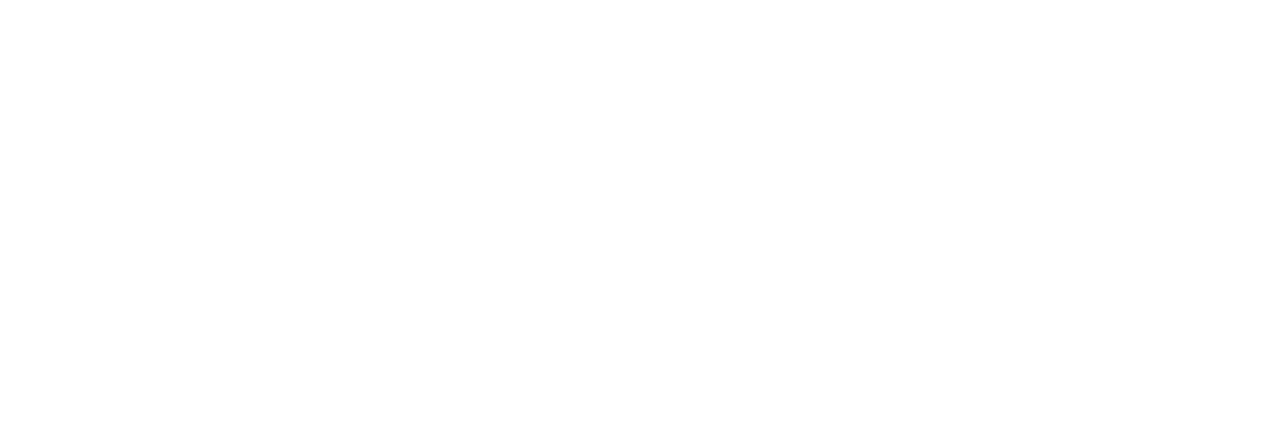
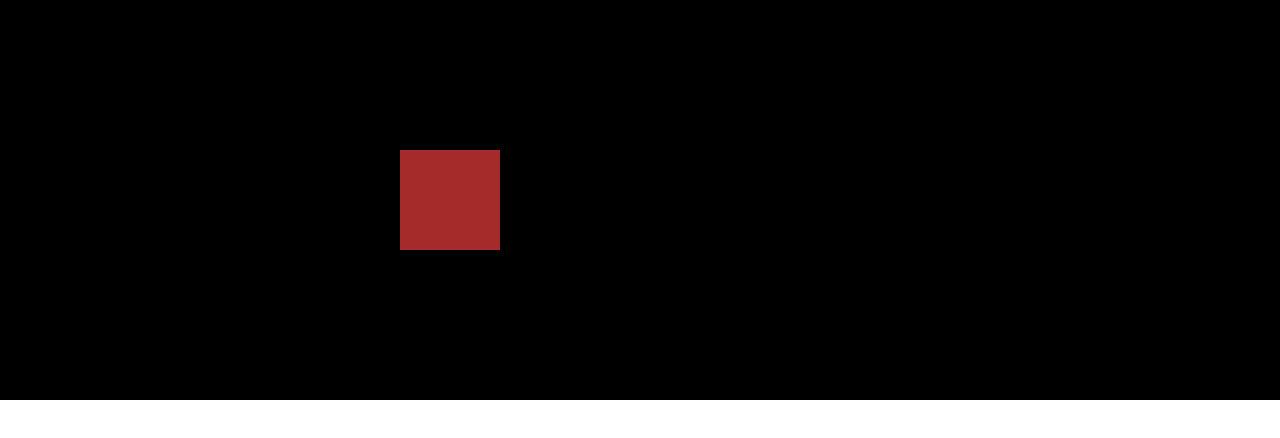
Before and after one commit to AnveshaShukla/Extra-CSS, a plain HTML site: page index.html in a window 1280 px wide. Drawn offline with Linux system fonts and the light colour scheme.

Commit message:
transitions

```diff
--- a/index.html
+++ b/index.html
@@ -8,6 +8,8 @@
     <link rel="stylesheet" href="./styles.css"/>
 </head>
 <body>
-
+    <div class="container">
+        <div class="ball"></div>
+    </div>
 </body>
 </html>
--- a/styles.css
+++ b/styles.css
@@ -0,0 +1,25 @@
+* {
+  margin: 0px;
+  padding: 0px;
+  box-sizing: border-box;
+}
+div.container {
+  display: flex;
+  align-items: center;
+  justify-content: flex-start;
+  height: 50vh;
+  background-color: black;
+}
+div.container div.ball {
+  width: 100px;
+  height: 100px;
+  background-color: blueviolet;
+  transition-duration: 0.2s;
+  transition-timing-function: cubic-bezier(0, 0, 0.2, 1);
+}
+
+div.container:hover div.ball {
+  transform: translate(400px);
+  cursor: pointer;
+  background-color: brown;
+}
```
